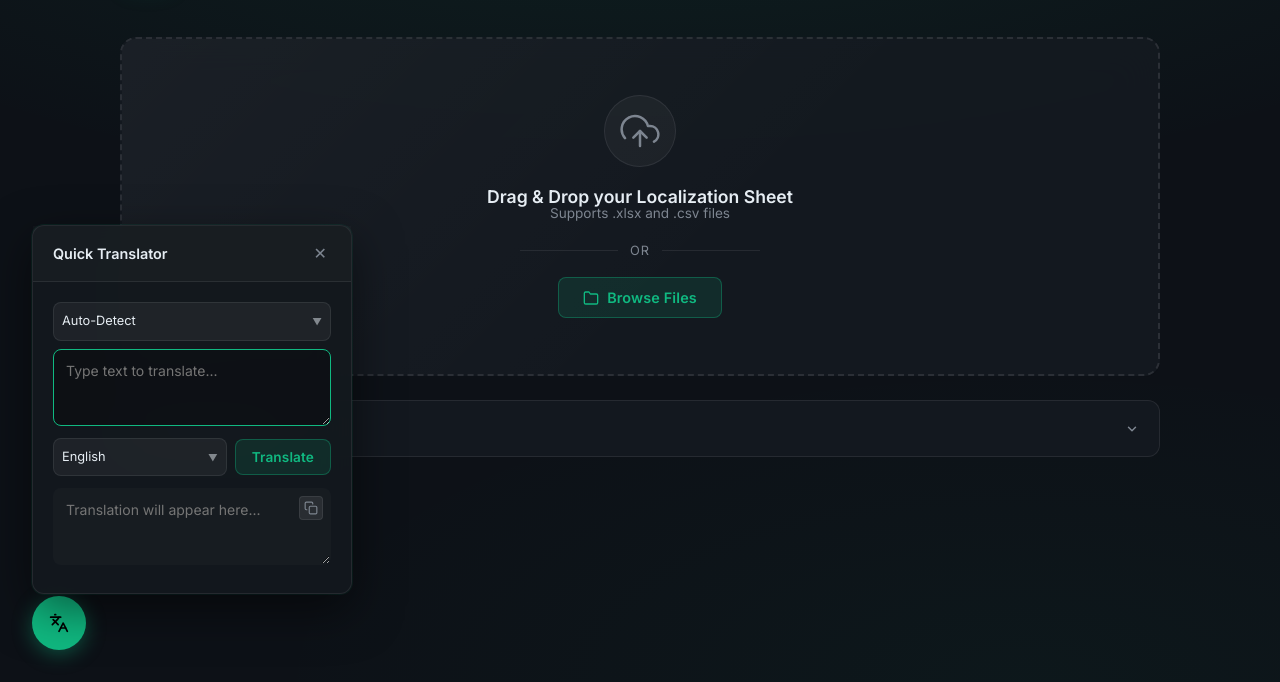
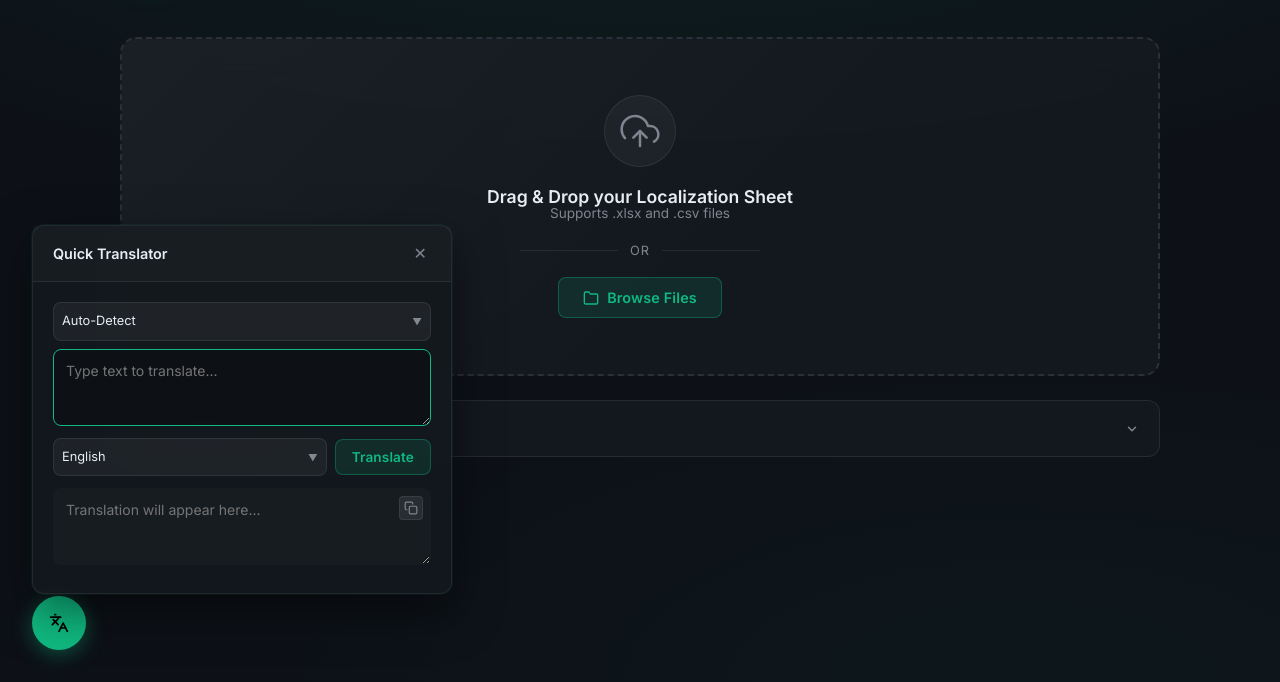
Before and after one commit to JJGaming007/LocaLinter, a website: page index.html in a window 1280 px wide. Both pictures are taken after a click on the button "Quick Translator". Shown: the part 118-800 px from the top of the page. Drawn offline with Linux system fonts and the light colour scheme.

Commit message:
fixed the translator size

```diff
--- a/styles.css
+++ b/styles.css
@@ -1094,7 +1094,7 @@ mark.srch-hl {
   position: fixed;
   bottom: 5.5rem;
   left: 2rem;
-  width: 320px;
+  width: 420px;
   background: rgba(20, 25, 30, 0.95);
   backdrop-filter: blur(20px);
   -webkit-backdrop-filter: blur(20px);
@@ -1198,10 +1198,7 @@ mark.srch-hl {
 
 #qt-translate-btn {
   flex-shrink: 0;
-  max-width: 55%;
   white-space: nowrap;
-  overflow: hidden;
-  text-overflow: ellipsis;
 }
 
 .qt-controls select option {
```
